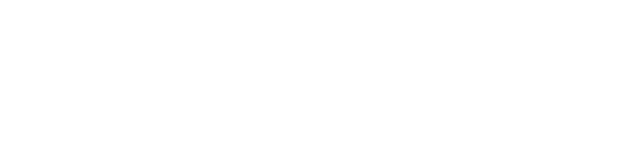
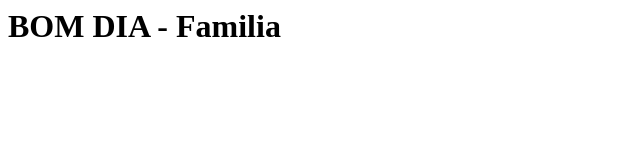
Before and after one commit to Emerson916/ds1ma, a plain HTML site: page index.html in a window 1280 px wide. Shown: the whole page, without its empty margins (0-640 px from the left). Drawn offline with Linux system fonts and the light colour scheme.

Commit message:
Adicionando body no index.

```diff
--- a/index.html
+++ b/index.html
@@ -4,4 +4,10 @@
         Estudando git
         </title>
     </head>
+
+    <body>
+    <h1>
+        BOM DIA - Familia
+    </h1>
+    </body>
 </html>
```
